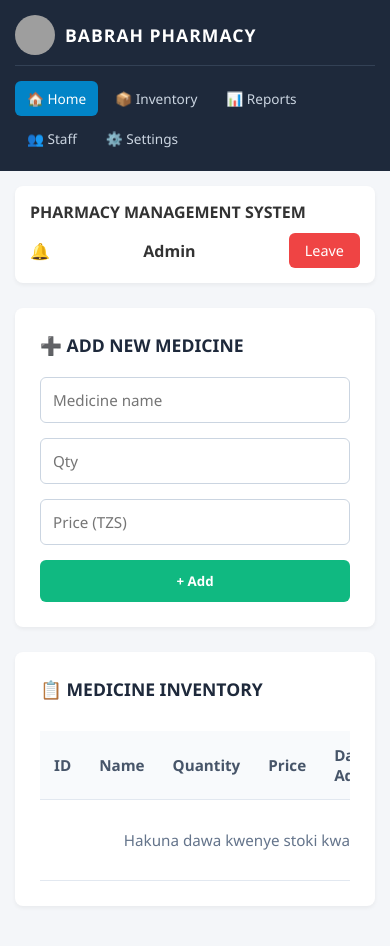
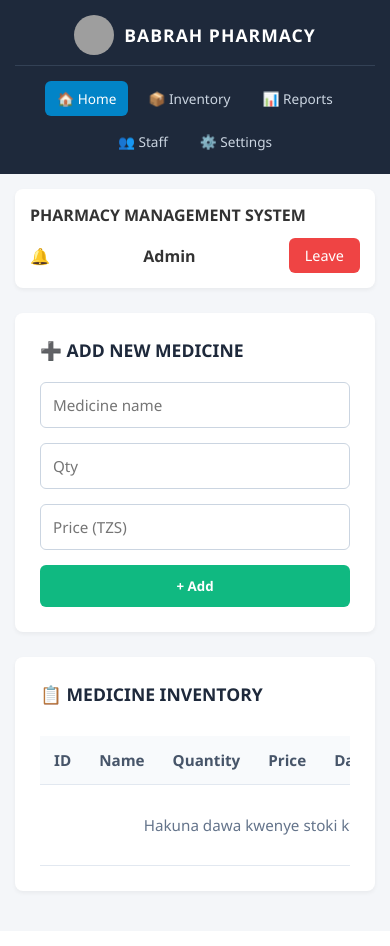
Before and after one commit to LEMU01/babra-pharm, a Flask app: page /dashboard in a window 390 px wide. After the commit the page ends 895 px from the top, so only its background shows below. Run offline with Flask 3, Linux system fonts and the light colour scheme; the visitor is signed in with stand-in values (Sample User, id 1); grey boxes are pictures that could not be loaded.

Commit message:
mabadiliko

```diff
--- a/static/style.css
+++ b/static/style.css
@@ -1,4 +1,4 @@
-/* RESET & BASE STYLES */
+/* RESET STYLES */
 * {
     margin: 0;
     padding: 0;
@@ -22,6 +22,7 @@ body {
     position: fixed;
     height: 100vh;
     overflow-y: auto;
+    z-index: 100;
 }
 
 .logo-wrapper {
@@ -126,7 +127,7 @@ body {
     color: #1e293b;
 }
 
-/* RESPONSIVE FORM FOR ADDING MEDICINE */
+/* FORM STYLES */
 .form-responsive {
     display: flex;
     gap: 15px;
@@ -162,7 +163,8 @@ body {
 /* TABLES SYSTEM */
 .table-container {
     width: 100%;
-    overflow-x: auto; /* Inaruhusu jedwali lisukumwe kushoto/kulia kwenye simu badala ya kubana kioo */
+    overflow-x: auto; /* Inaruhusu jedwali lisukumwe kwa kidole kulia/kushoto kwenye simu */
+    -webkit-overflow-scrolling: touch;
 }
 
 table {
@@ -176,6 +178,7 @@ th, td {
     text-align: left;
     border-bottom: 1px solid #e2e8f0;
     font-size: 0.95rem;
+    white-space: nowrap; /* Inazuia maneno kujikunja vibaya kwenye kioo kidogo */
 }
 
 th {
@@ -230,12 +233,12 @@ th {
     margin-bottom: 20px;
 }
 
-/* =======================================================
-   HAPA NDIPO PANAPOTENGENEZA MUONEKANO WA SIMU (RESPONSIVE)
-   ======================================================= */
+/* ==========================================
+   MABADILIKO MAALUMU KWA AJILI YA SIMU (MOBILE)
+   ========================================== */
 @media (max-width: 768px) {
     body {
-        flex-direction: column; /* Inapanga vitu kwenda chini badala ya kushoto-kulia */
+        flex-direction: column; /* Inalazimu vitu vishuke chini badala ya kukaa pembeni */
     }
 
     .sidebar {
@@ -248,12 +251,14 @@ th {
     .logo-wrapper {
         margin-bottom: 15px;
         padding-bottom: 10px;
+        justify-content: center;
     }
 
     .sidebar-menu {
         display: flex;
         flex-wrap: wrap;
-        gap: 5px;
+        justify-content: center;
+        gap: 8px;
     }
 
     .sidebar-menu li {
@@ -266,13 +271,13 @@ th {
     }
 
     .main-content {
-        margin-left: 0; /* Inatengua ule ukingo wa kushoto ili maudhui yajaze kioo cha simu */
+        margin-left: 0; /* Inapanua eneo la katikati lijaze kioo cha simu */
         padding: 15px;
     }
 
     .top-nav {
         flex-direction: column;
-        gap: 10px;
+        gap: 12px;
         align-items: flex-start;
         padding: 15px;
     }
@@ -287,10 +292,10 @@ th {
     }
 
     .form-responsive {
-        flex-direction: column; /* Fomu ya kuongeza dawa inajipanga kwenda chini kwenye simu */
+        flex-direction: column; /* Inafanya masanduku ya kujaza dawa yajipange kwenda chini */
     }
 
     .input-field, .btn-add {
-        width: 100%; /* Kila kisanduku kinajaza upana mzima wa simu */
+        width: 100%; /* Inafanya kila kisanduku kiwe kipana kujaza simu */
     }
 }
```
